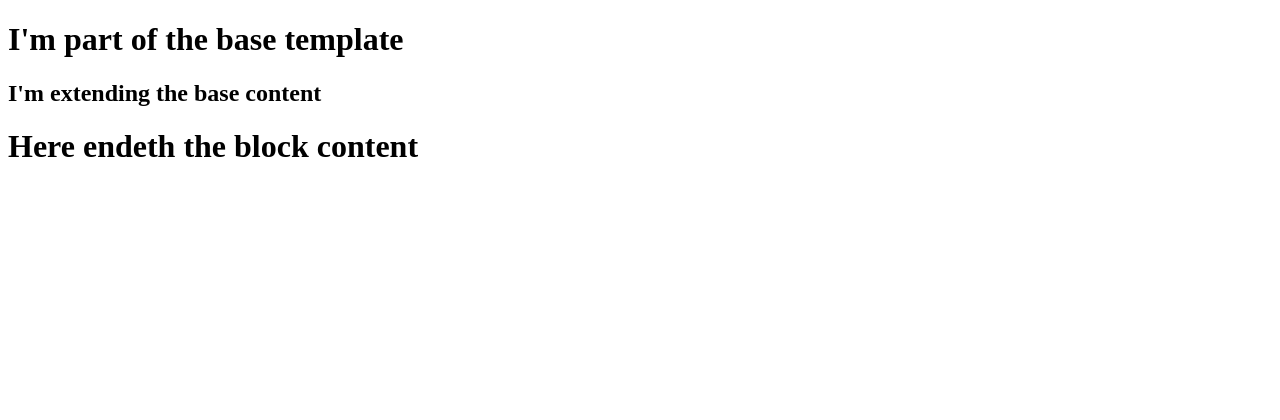
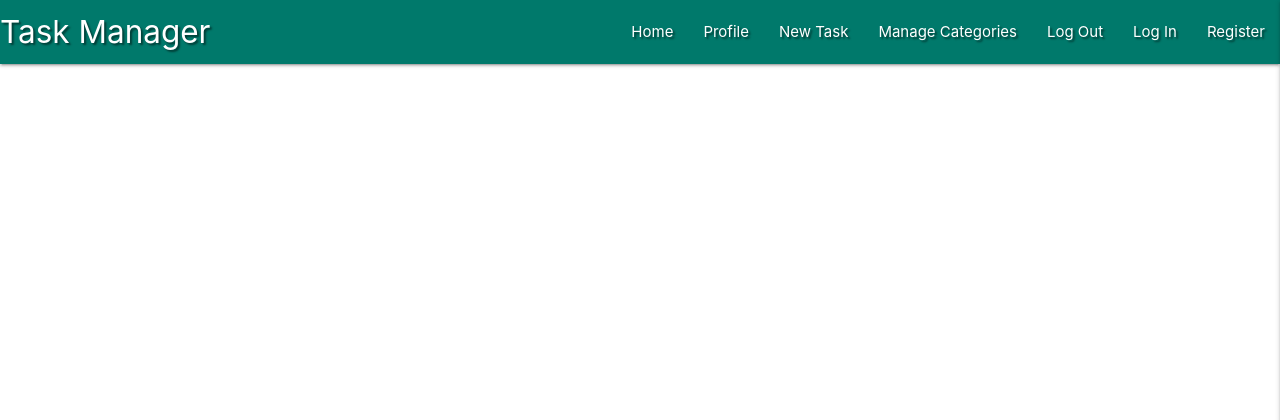
Before and after one commit to andrewboyd79/flask-task-manager-project, a Flask app: page / in a window 1280 px wide. Shown: the top 420 px of the page. Run offline with Flask 2, Linux system fonts and the light colour scheme; data that the repository does not hold is empty; some libraries are stand-ins or nearby versions.

Commit message:
Add Materialize Navbar and Sidenav

```diff
--- /dev/null
+++ b/static/css/style.css
@@ -0,0 +1,3 @@
+.text-shadow{
+    text-shadow: 2px 2px 2px rgba(0, 0, 0, 0.5);
+}
--- /dev/null
+++ b/static/js/script.js
@@ -0,0 +1,3 @@
+$(document).ready(function(){
+    $('.sidenav').sidenav({edge: "right"});
+  });
--- a/templates/base.html
+++ b/templates/base.html
@@ -3,12 +3,53 @@
 <head>
     <meta charset="UTF-8">
     <meta name="viewport" content="width=device-width, initial-scale=1.0">
+    <link rel="stylesheet" href="https://cdnjs.cloudflare.com/ajax/libs/font-awesome/5.13.1/css/all.min.css"
+        integrity="sha512-xA6Hp6oezhjd6LiLZynuukm80f8BoZ3OpcEYaqKoCV3HKQDrYjDE1Gu8ocxgxoXmwmSzM4iqPvCsOkQNiu41GA==" crossorigin="anonymous" type="text/css">
+    <link rel="stylesheet" href="https://cdnjs.cloudflare.com/ajax/libs/materialize/1.0.0/css/materialize.min.css" type="text/css">
+    <link rel="stylesheet" href="{{ url_for('static', filename='css/style.css') }}" type="text/css">
+    {% block styles %}
+    {% endblock %}
     <title>Task Manager</title>
 </head>
 <body>
-    <h1>I'm part of the base template</h1>
+    <header>
+        <!--top navbar-->
+        <nav class="nav-extended text-shadow teal darken-2">
+            <div class="nav-wrapper">
+                <a href="{{ url_for('get_tasks')}}" class="brand-logo">Task Manager</a>
+                <a href="#" data-target="mobile-demo" class="sidenav-trigger right"><i class="fas fa-bars"></i></a>
+                <ul class="right hide-on-med-and-down">
+                    <li><a href="{{ url_for('get_tasks')}}">Home</a></li>
+                    <li><a href="#">Profile</a></li>
+                    <li><a href="#">New Task</a></li>
+                    <li><a href="#">Manage Categories</a></li>
+                    <li><a href="#">Log Out</a></li>
+                    <li><a href="#">Log In</a></li>
+                    <li><a href="#">Register</a></li>
+                </ul>
+            </div>
+        </nav>
+        <!--mobile sidebar-->
+        <ul class="sidenav" id="mobile-demo">
+            <li><h4 class="center-align teal-text text-darken-2">Task Manager</h4></li>
+            <li><a href="{{ url_for('get_tasks')}}">Home</a></li>
+            <li><a href="#">Profile</a></li>
+            <li><a href="#">New Task</a></li>
+            <li><a href="#">Manage Categories</a></li>
+            <li><a href="#">Log Out</a></li>
+            <li><a href="#">Log In</a></li>
+            <li><a href="#">Register</a></li>
+        </ul>
+    </header>
+
     {% block content %}
     {% endblock %}
-    <h1>Here endeth the block content</h1>
+
+    <script src="https://code.jquery.com/jquery-3.5.1.min.js"
+        integrity="sha256-9/aliU8dGd2tb6OSsuzixeV4y/faTqgFtohetphbbj0=" crossorigin="anonymous"></script>
+    <script src="https://cdnjs.cloudflare.com/ajax/libs/materialize/1.0.0/js/materialize.min.js"></script>
+    <script src="{{ url_for('static', filename='js/script.js') }}"></script>
+    {% block scripts %}
+    {% endblock %}
 </body>
 </html>
--- a/templates/tasks.html
+++ b/templates/tasks.html
@@ -1,7 +1,5 @@
 {% extends "base.html" %}
 {% block content %}
-
-    <h2>I'm extending the base content</h2>
 
     {% for task in tasks %}
         {{ task.task_name}} <br>
```
